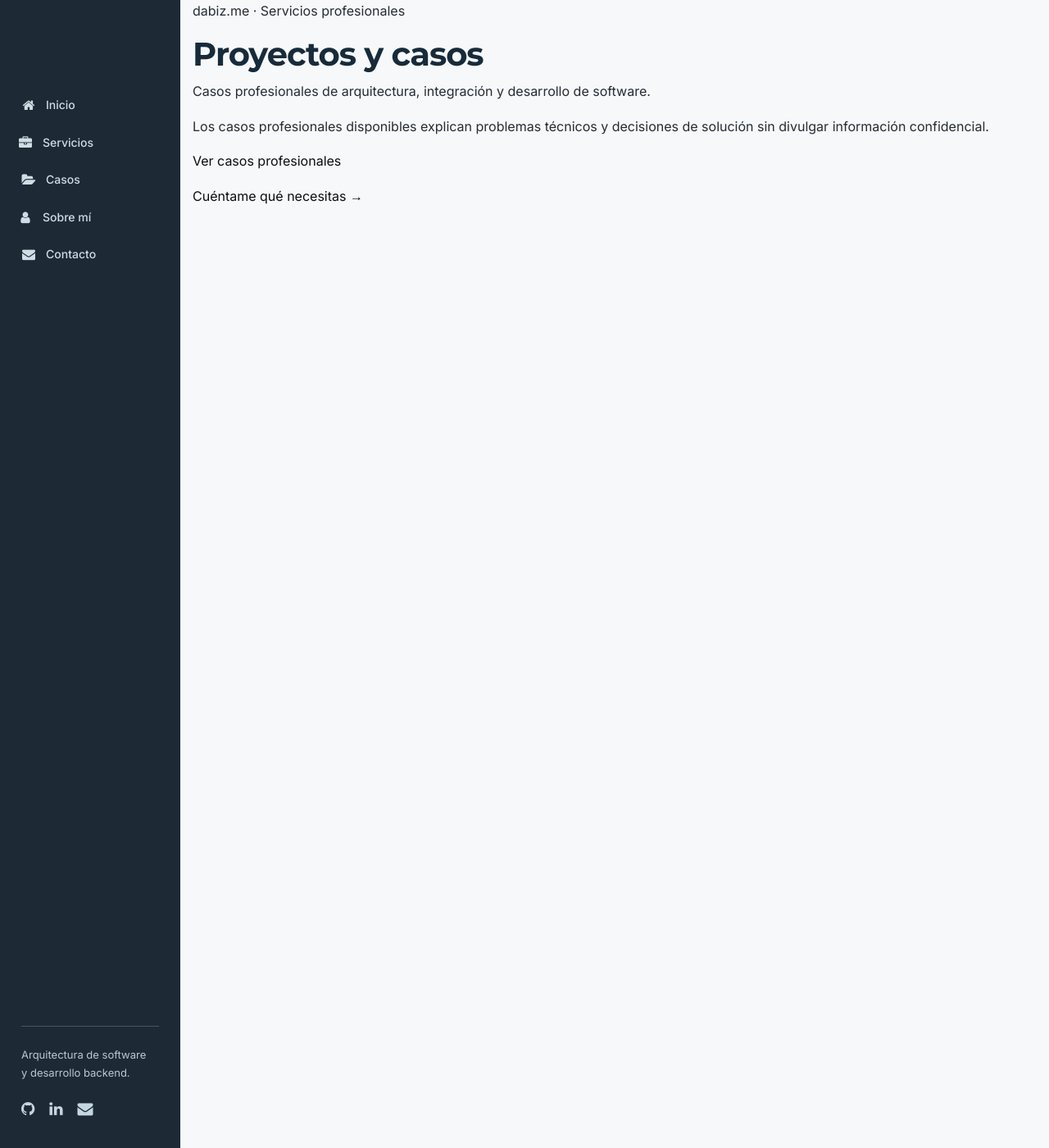
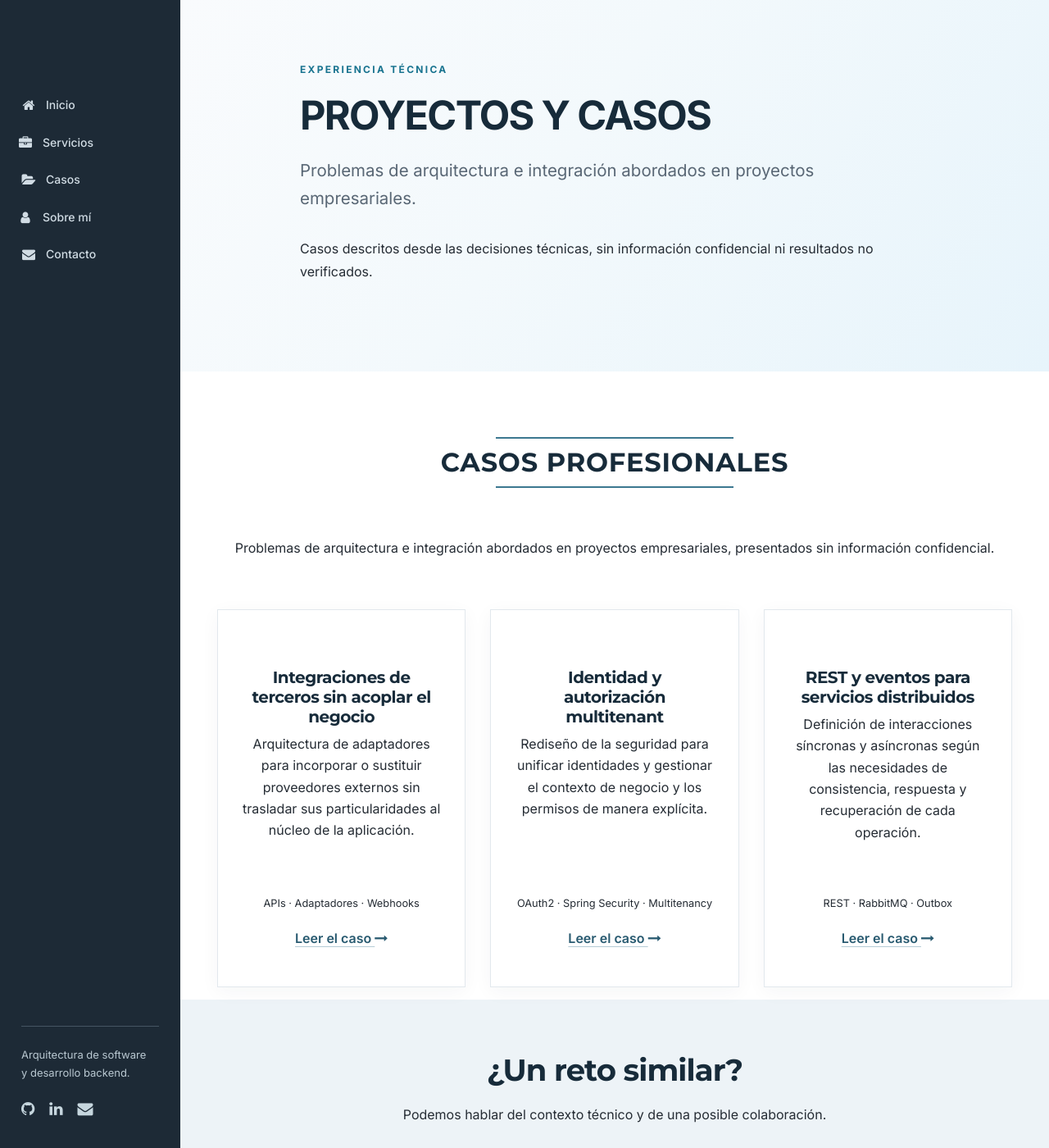
Before and after one commit to dabiz-me/dabiz.me, a Jekyll site: the page built from proyectos-y-casos.md, in a window 1280 px wide and 1400 px high. Shown: the whole window at 82% size. Built offline with Jekyll 4.4.1, drawn with Linux system fonts in a browser that asks for light colours.

Commit message:
fix(v3): reuse existing collaboration and case sections

```diff
--- a/proyectos-y-casos.md
+++ b/proyectos-y-casos.md
@@ -1,21 +1,16 @@
 ---
 layout: default
 title: "Proyectos y casos | David Pérez"
-description: "Casos profesionales de arquitectura, integración y desarrollo de software."
+description: "Casos profesionales de arquitectura, integración, identidad y desarrollo de software."
 permalink: /proyectos-y-casos/
 ---
 <main class="themeix-main-content dabiz-detail-page">
-  <section class="full-page clearfix dabiz-v3-page" aria-labelledby="page-title">
-    <div class="container-fluid">
-      <div class="dabiz-v3-content">
-        <p class="dabiz-kicker">dabiz.me · Servicios profesionales</p>
-        <h1 id="page-title">Proyectos y casos</h1>
-        <p class="dabiz-v3-lead">Casos profesionales de arquitectura, integración y desarrollo de software.</p>
-        <p>Los casos profesionales disponibles explican problemas técnicos y decisiones de solución sin divulgar información confidencial.</p>
-        <p><a href="{{ '/#portfolio' | relative_url }}">Ver casos profesionales</a></p>
-        <p><a class="dabiz-cta" href="{{ '/#contact' | relative_url }}">Cuéntame qué necesitas <span aria-hidden="true">→</span></a></p>
-      </div>
-    </div>
-  </section>
-  {% include footer.html %}
+<section class="full-page clearfix dabiz-service-hero"><div class="container-fluid"><div class="about-wrapper"><div class="row"><div class="col-lg-10 mx-auto"><div class="about-content">
+<p class="dabiz-personal-eyebrow">Experiencia técnica</p><h1>Proyectos y casos</h1>
+<p class="lead">Problemas de arquitectura e integración abordados en proyectos empresariales.</p>
+<p>Casos descritos desde las decisiones técnicas, sin información confidencial ni resultados no verificados.</p>
+</div></div></div></div></div></section>
+{% include portfolio_section.html %}
+<section class="full-page clearfix dabiz-service-outro"><div class="container-fluid text-center"><h2>¿Un reto similar?</h2><p>Podemos hablar del contexto técnico y de una posible colaboración.</p><a class="dabiz-service-cta" href="{{ '/#contact' | relative_url }}">Ir a contacto <i class="fa fa-long-arrow-right" aria-hidden="true"></i></a></div></section>
+{% include footer.html %}
 </main>
```
